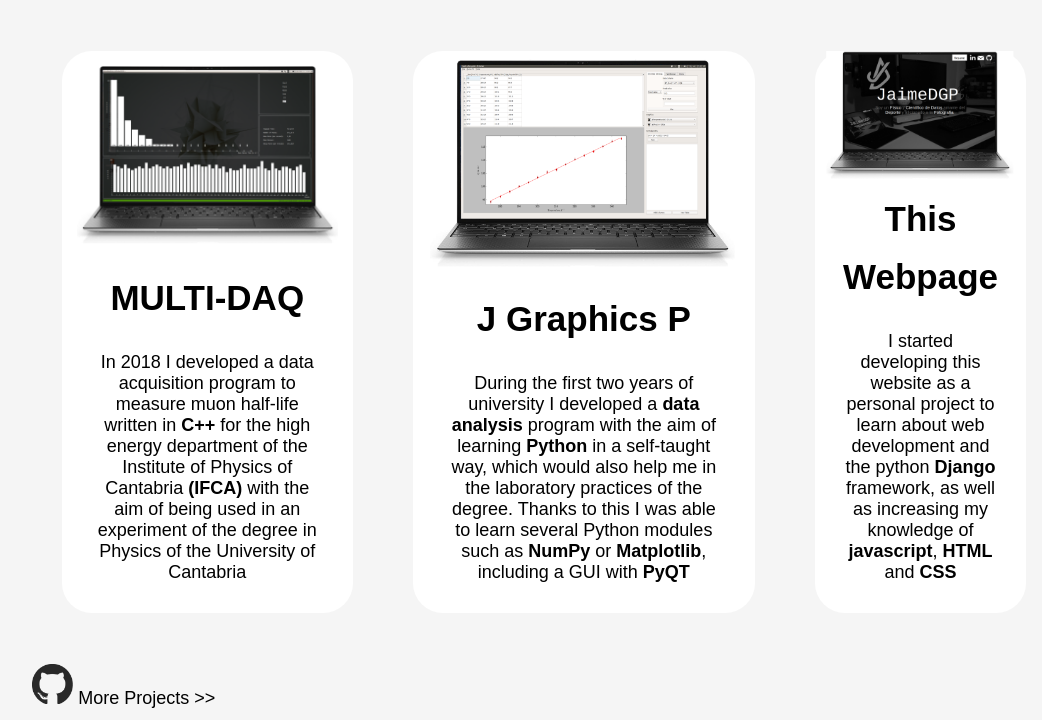
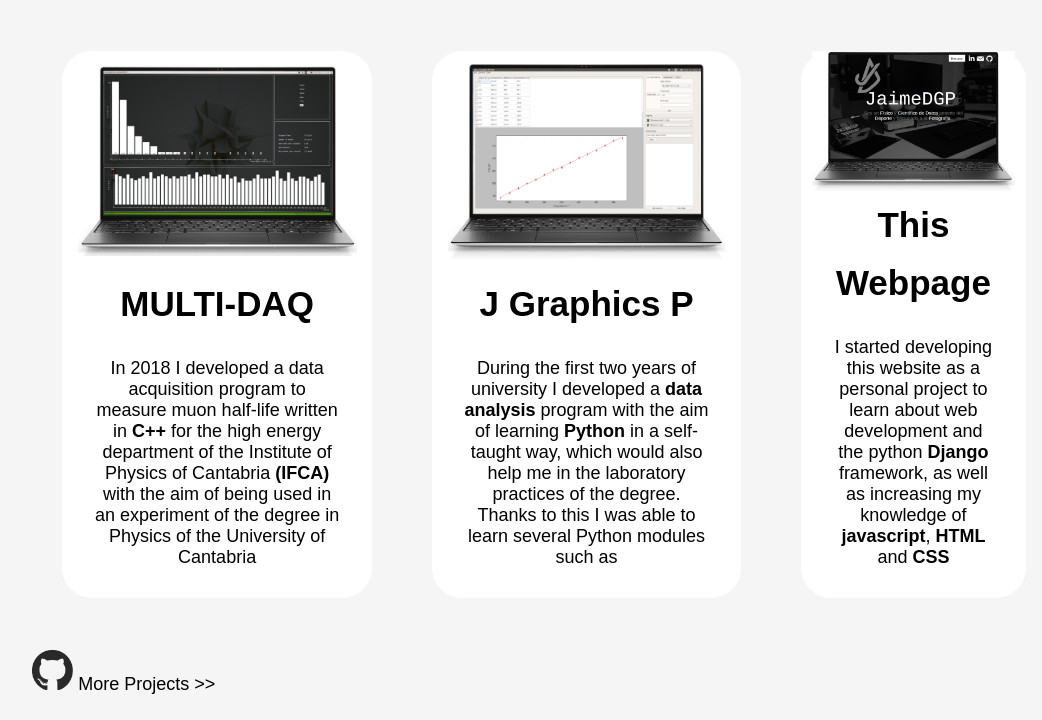
Before and after one commit to Jaimedgp/jaimedgpWeb, a Django app: template resume/templates/index.html in a window 1280 px wide. Shown: the part 838-1558 px from the top of the page, without its empty margins (96-1138 px from the left). Run offline with Django 3.2, Linux system fonts and the light colour scheme; the template is opened without the code that fills it, so the values that code supplies are empty.

Commit message:
Change images attributes

```diff
--- a/resume/templates/index.html
+++ b/resume/templates/index.html
@@ -64,19 +64,17 @@
                             <p> During the first two years of university I developed a <b style="color: black;">data
                                 analysis</b> program with the aim of learning <b style="color: black;">Python</b> in
                                 a self-taught way, which would also help me in the laboratory practices of the degree.
-                                Thanks to this I was able to learn several Python modules such as
-                                <b style="color: black;">NumPy</b> or <b style="color: black;">Matplotlib</b>, including
-                                a GUI with <b style="color: black;">PyQT</b></p>
+                                Thanks to this I was able to learn several Python modules such as</p>
                         </div>
                         <!-- MY OWN WEBPAGE -->
                         <div class="card">
                             {% load static %}
                             <img src="{% static 'Photos/Code/webpage.png' %}"></img>
-                            <h2><a href="https://github.com/Jaimedgp/jaimedgpWeb"> This Webpage </a></h2>
-                            <p> I started developing this website as a personal project to learn about web
-                                development and the python <b style="color: black;">Django</b> framework,
-                                as well as increasing my knowledge of <b style="color: black;">javascript</b>,
-                                <b style="color: black;">HTML</b> and <b style="color: black;">CSS</b></p>
+                            <h2><a href="https://github.com/Jaimedgp/jaimedgpWeb"> This Webpage </a></h2> <p> I started
+                                developing this website as a personal project to learn about web development and the
+                                python <b style="color: black;">Django</b> framework, as well as increasing my knowledge
+                                of <b style="color: black;">javascript</b>, <b style="color: black;">HTML</b> and
+                                <b style="color: black;">CSS</b></p>
                         </div>
                     </div>
                             <div class="link-github">
```
Also changed, not shown: resume/static/Photos/Code/JGP.png, resume/static/Photos/Code/Muon.png, resume/static/Photos/Code/webpage.png.
